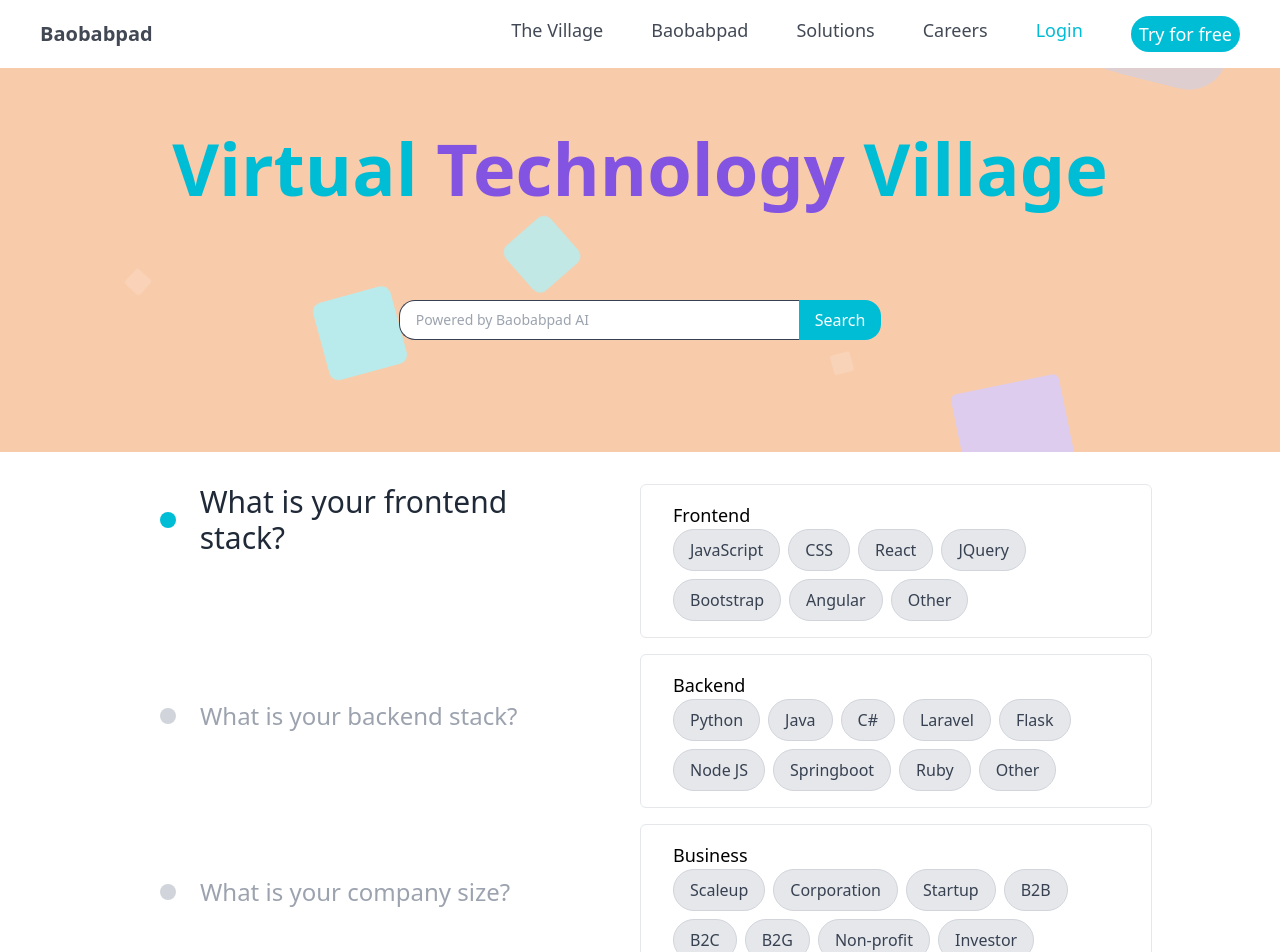
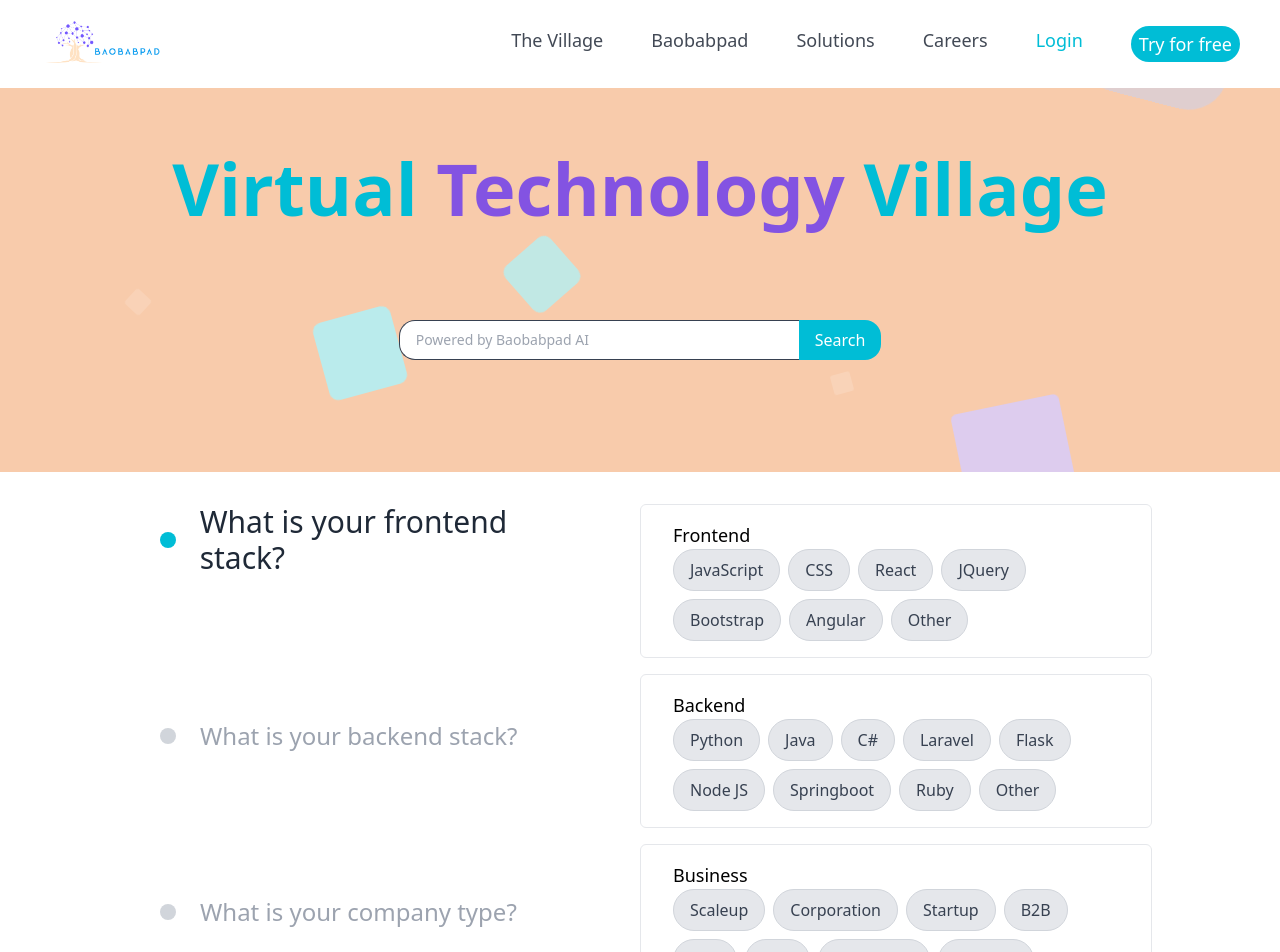
Before and after one commit to baobabpad-pilot/baobabpad_frontend_v0, a Next.js app: page / in a window 1280 px wide. Shown: the top 952 px of the page. Built offline with nearby package versions, Linux system fonts and the light colour scheme.

Commit message:
update to logo and header

```diff
--- a/src/components/Navbar.tsx
+++ b/src/components/Navbar.tsx
@@ -25,15 +25,16 @@ const Navbar = () => {
   return (
     <nav className=" relative w-full flex items-center justify-between p-4 px-10">
       <div className="text-xl font-bold text-[#424955]">
-        {/* <Link href="/" className="relative h-10 w-[100px] border-4">
-          <Image
+        <Link href="/" >
+          <div className="relative h-14 w-32"> <Image
             src={Logo}
             alt="Baobabpad logo"
             layout="fill" objectFit="cover"
             className="cursor-pointer h-24  z-10"
-          />
-        </Link> */}
-        <Link href="/">Baobabpad</Link>
+          /></div>
+
+        </Link>
+        {/* <Link href="/">Baobabpad</Link> */}
       </div>
       <ul className="hidden md:flex space-x-12 flex-row text-lg">
         {navLinks.map((navLink) => (
--- a/src/components/homepage_sections/StepIndicator.tsx
+++ b/src/components/homepage_sections/StepIndicator.tsx
@@ -7,7 +7,7 @@ const StepIndicator: React.FC<{ step: number; currentStep: number }> = ({
   const stepTexts = [
     "What is your frontend stack?",
     "What is your backend stack?",
-    "What is your company size?",
+    "What is your company type?",
     "What industry do you operate in?",
     "What is your Technology Readiness Level?",
   ];
```
Also changed, not shown: public/logo.png.
